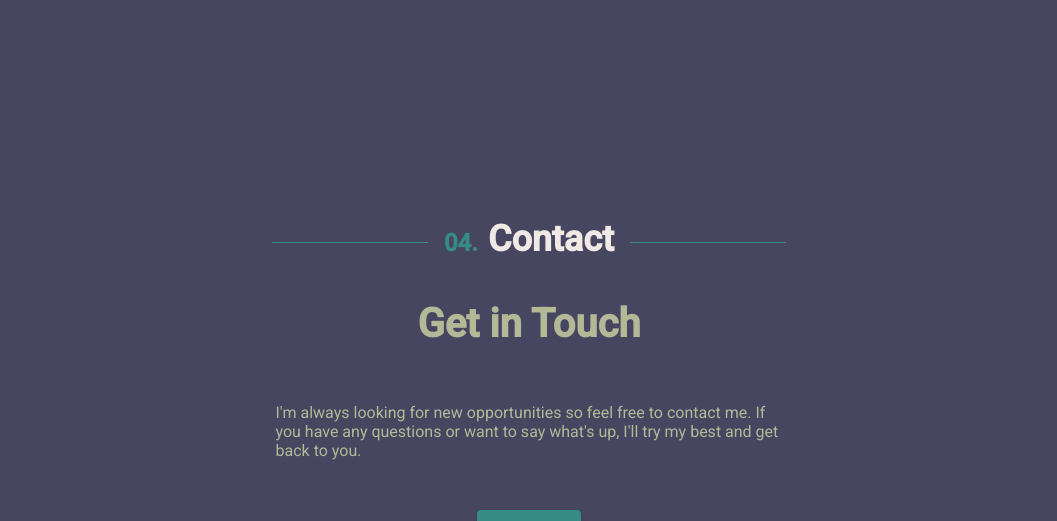
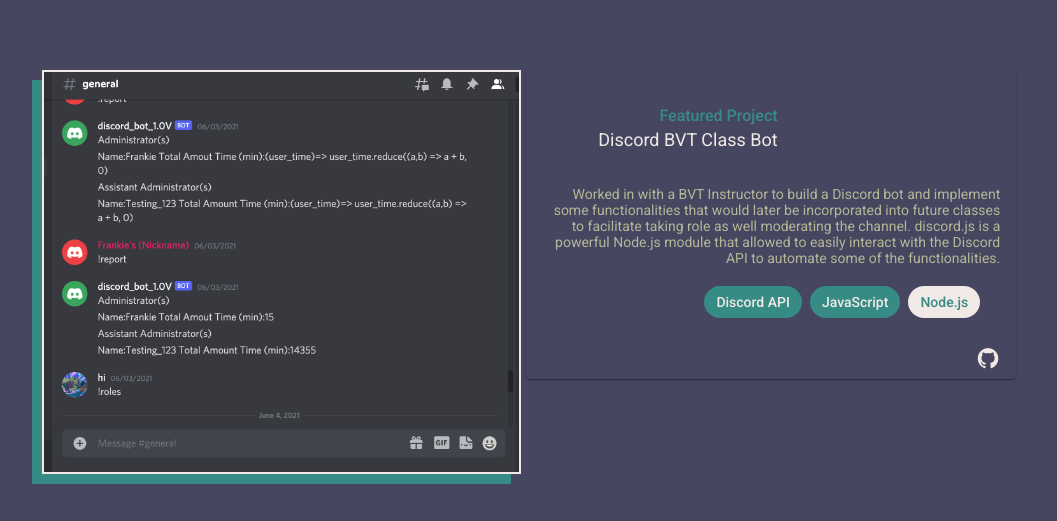
Before and after one commit to frankieavina/frankieavina.github.io, an Angular app: page / in a window 1280 px wide. Shown: the part 3602-4123 px from the top of the page, without its empty margins (111-1168 px from the left). Built offline with nearby package versions, Linux system fonts and the light colour scheme.

Commit message:
adding another project

```diff
--- a/src/app/projects/work/work.component.css
+++ b/src/app/projects/work/work.component.css
@@ -50,7 +50,7 @@
 
 .projectBody{
     display: flex;
-    height: 200vh;
+    height: 260vh;
     padding: 0 150px;
     flex-direction: row;
 }
@@ -74,6 +74,16 @@
     text-align: right;
 }
 
+.mat-card-subtitle{
+    font-size: large;
+    color: #f1e9e5;
+}
+
+.mat-card-title{
+    color: #368b85;
+    font-size: medium;
+}
+
 
 .mat-chip.mat-standard-chip{
     color: #f1e9e5;
--- a/src/app/projects/work/work.component.html
+++ b/src/app/projects/work/work.component.html
@@ -35,7 +35,7 @@
         <!------------------------------------------ 2nd featured project  ---------------------------------------->
         <div class="flex-container2">
             <div>
-                <img class="project1Image2" src="./assets/fitnits.png" alt="warcraft" >
+                <img class="project1Image2" src="./assets/fitnits.png" >
             </div>
             <div class="projectCardContainer2">
                 <mat-card class="projectCard">
@@ -91,8 +91,43 @@
                   </mat-card>
             </div>
             <div>
-                <img class="project1Image" src="./assets/demonios.png" alt="warcraft" >
+                <img class="project1Image" src="./assets/demonios.png" >
             </div>
         </div>
+        <!--------------------------------- featured 4th project ------------------------------------------------------>
+        <div class="flex-container2">
+          <div>
+              <img class="project1Image2" src="./assets/discordbot.png" >
+          </div>
+          <div class="projectCardContainer2">
+              <mat-card class="projectCard">
+                  <mat-card-header style="margin-top:20px; margin-bottom: 20px;">
+                    <div mat-card-avatar class="example-header-image"></div>
+                    <mat-card-title>Featured Project</mat-card-title>
+                    <mat-card-subtitle>Discord BVT Class Bot</mat-card-subtitle>
+                  </mat-card-header>
+                  <mat-card-content>
+                    <p>
+                      Worked in with a BVT Instructor to build a Discord bot and implement some functionalities that would later
+                      be incorporated into future classes to facilitate taking role as well moderating the channel. discord.js is
+                      a powerful Node.js module that allowed to easily interact with the Discord API to automate some of the
+                      functionalities.
+                    </p>
+                    <mat-chip-list aria-label="Fish selection" style="display:flex; margin:20px; justify-content: flex-end;">
+                      <mat-chip>Discord API</mat-chip>
+                      <mat-chip>JavaScript</mat-chip>
+                      <mat-chip color="primary" selected>Node.js</mat-chip>
+
+                    </mat-chip-list>
+                  </mat-card-content>
+                  <mat-card-actions>
+                      <a style="padding: 10px;" href="https://github.com/frankieavina/BVT_Discord_Bot_V1.0.git"><i class="fa fa-github" style="font-size:24px"></i></a>
+                  </mat-card-actions>
+                </mat-card>
+          </div>
+      </div>
+
+
+
     </div>
 </div>
```
Also changed, not shown: src/assets/discordbot.png (added), 4 other files (tests, documents, lock files or other folders).
